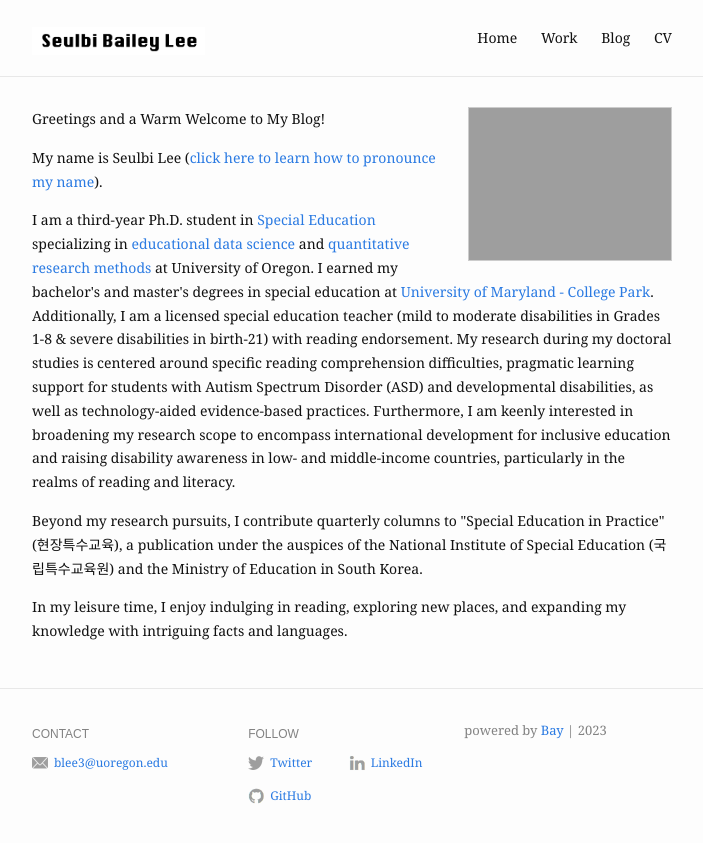
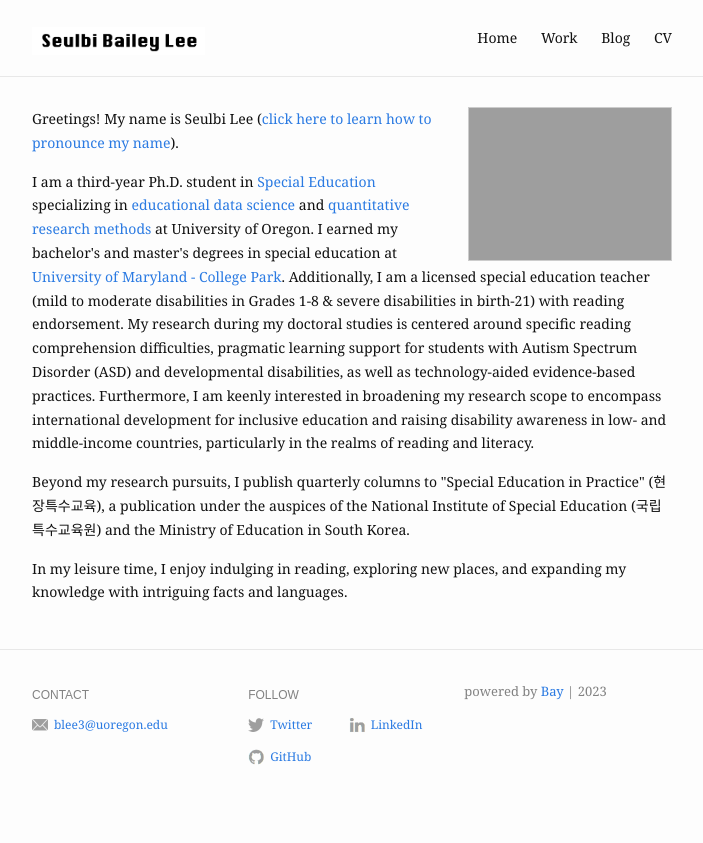
Before and after one commit to seul-b/seul-b.github.io, a Jekyll site: the page built from index.md, in a window 1280 px wide. Shown: the top 843 px of the page, without its empty margins (288-991 px from the left). Built offline with Jekyll 4.4.1, drawn with Linux system fonts in a browser that asks for light colours.

Commit message:
updated wording

```diff
--- a/index.md
+++ b/index.md
@@ -6,16 +6,13 @@ profile_picture:
 ---
 
 <p>
-Greetings and a Warm Welcome to My Blog!
-</p>
-<p>
-My name is Seulbi Lee (<a href="https://namedrop.io/seulbilee">click here to learn how to pronounce my name</a>).
+Greetings! My name is Seulbi Lee (<a href="https://namedrop.io/seulbilee">click here to learn how to pronounce my name</a>).
 </p>
 <p>
 I am a third-year Ph.D. student in <a href="https://education.uoregon.edu/sped/graduate/phd">Special Education</a> specializing in <a href="https://education.uoregon.edu/epol/specialization-educational-data-science">educational data science</a> and <a href="https://education.uoregon.edu/qrme/qrm-specialization">quantitative research methods</a> at University of Oregon. I earned my bachelor's and master's degrees in special education at <a href="https://education.umd.edu/academics/departments/chse/edsp">University of Maryland - College Park</a>. Additionally, I am a licensed special education teacher (mild to moderate disabilities in Grades 1-8 & severe disabilities in birth-21) with reading endorsement. My research during my doctoral studies is centered around specific reading comprehension difficulties, pragmatic learning support for students with Autism Spectrum Disorder (ASD) and developmental disabilities, as well as technology-aided evidence-based practices. Furthermore, I am keenly interested in broadening my research scope to encompass international development for inclusive education and raising disability awareness in low- and middle-income countries, particularly in the realms of reading and literacy.
 </p>
 <p>
-Beyond my research pursuits, I contribute quarterly columns to "Special Education in Practice" (현장특수교육), a publication under the auspices of the National Institute of Special Education (국립특수교육원) and the Ministry of Education in South Korea.
+Beyond my research pursuits, I publish quarterly columns to "Special Education in Practice" (현장특수교육), a publication under the auspices of the National Institute of Special Education (국립특수교육원) and the Ministry of Education in South Korea.
 </p>
 <p>
 In my leisure time, I enjoy indulging in reading, exploring new places, and expanding my knowledge with intriguing facts and languages.
```
